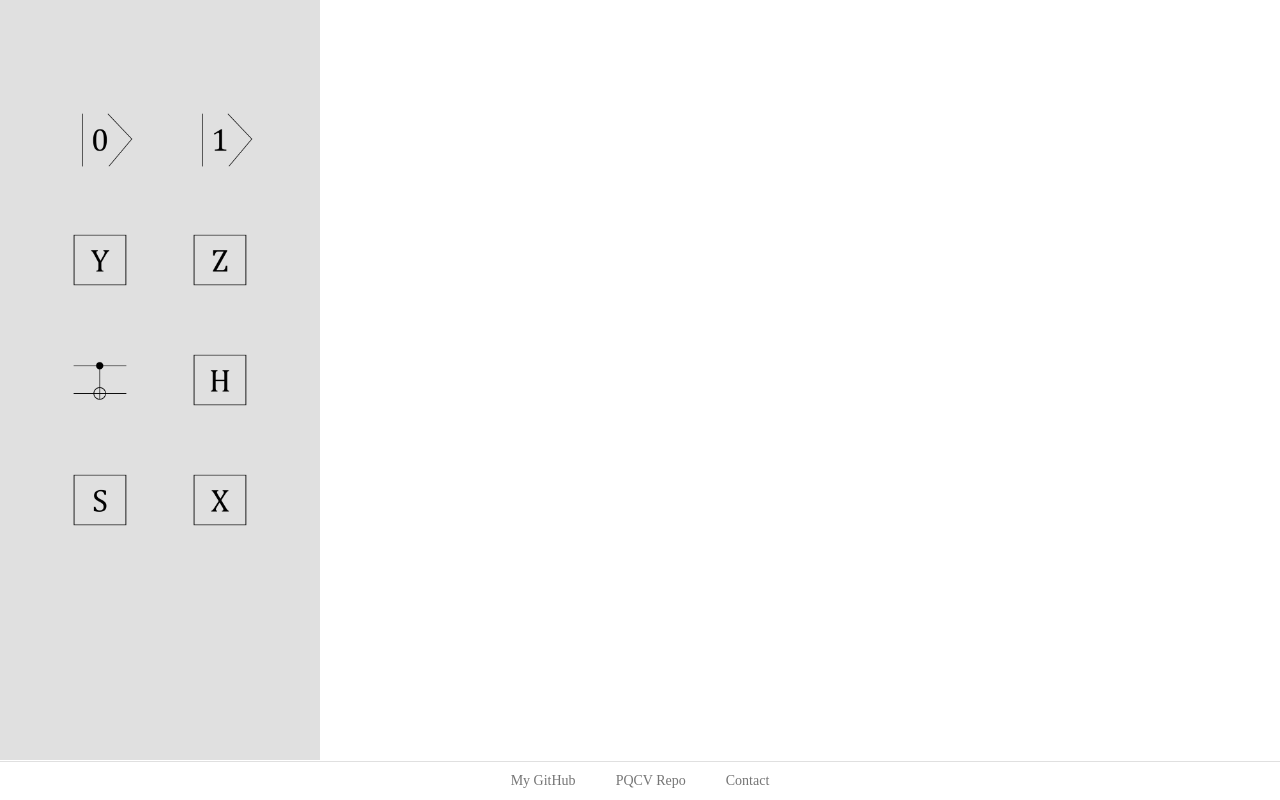
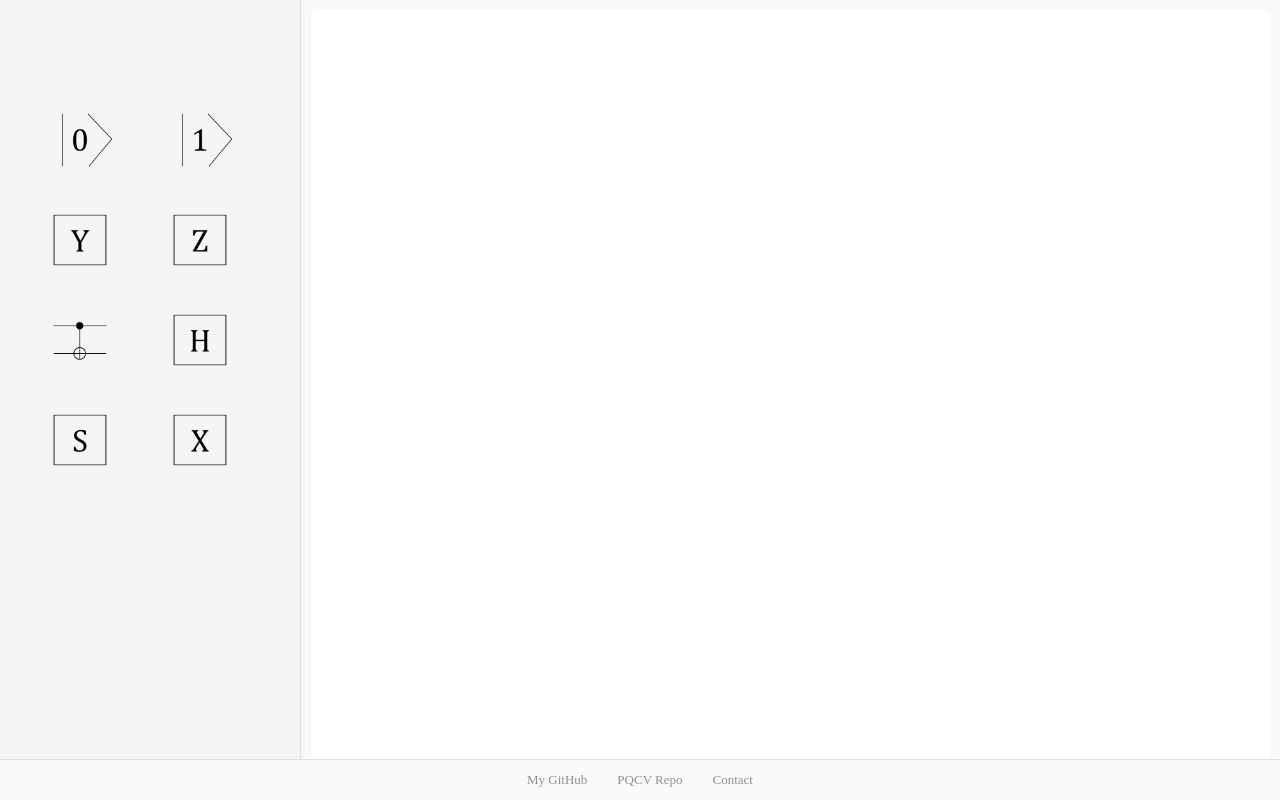
Before and after one commit to abrege11/pqcv, a React (Vite) app: page /builder in a window 1280 px wide. Built offline with nearby package versions, Linux system fonts and the light colour scheme.

Commit message:
fixed styling

```diff
--- a/src/components/BuilderWindow.component.jsx
+++ b/src/components/BuilderWindow.component.jsx
@@ -3,11 +3,15 @@ import { theme } from '../theme';
 
 const classes = {
   container: {
+    flex: 1,
     height: '100%',
     backgroundColor: theme.colors.white,
     display: 'flex',
     alignItems: 'center',
     justifyContent: 'center',
+    borderRadius: 6,
+    margin: 10,
+    boxShadow: '0 1px 3px rgba(0,0,0,0.05)',
   },
 };
 
--- a/src/components/Footer.component.jsx
+++ b/src/components/Footer.component.jsx
@@ -10,13 +10,15 @@ const classes = {
     alignItems: 'center',
     justifyContent: 'center',
     borderTop: `1px solid ${theme.colors.lightGrey}`,
-    gap: 40,
+    backgroundColor: '#FAFAFA',
+    gap: 30,
   },
   link: {
-    fontSize: 14,
+    fontSize: 13,
     color: theme.colors.darkGrey,
     textDecoration: 'none',
     cursor: 'pointer',
+    opacity: 0.8,
   },
 };
 
--- a/src/components/SideBar.component.jsx
+++ b/src/components/SideBar.component.jsx
@@ -3,25 +3,20 @@ import { theme } from '../theme';
 
 const classes = {
   container: {
-    position: "absolute",
-    width: 300,
-    top: 0,
-    bottom: 40,
-    backgroundColor: theme.colors.lightGrey,
+    width: 280,
+    backgroundColor: '#F5F5F5',
     display: 'grid',
-    gridTemplateColumns: 'repeat(2, min-content)',
-    gridAutoRows: 'auto',
-    gap: 40,
+    gridTemplateColumns: 'repeat(2, 100px)',
+    gridAutoRows: 'min-content',
+    gap: 20,
     justifyContent: 'center',
     alignContent: 'start',
-    padding: 10,
-    paddingTop: 100,
+    padding: '100px 10px 20px 10px',
+    borderRight: `1px solid ${theme.colors.lightGrey}`,
+    boxShadow: '2px 0 4px rgba(0,0,0,0.03)',
   },
 };
 
-
 export default function SideBar({ children }) {
-  return <div style={classes.container}>
-    {children}
-  </div>;
+  return <div style={classes.container}>{children}</div>;
 }
--- a/src/screens/Builder.screen.jsx
+++ b/src/screens/Builder.screen.jsx
@@ -1,32 +1,35 @@
 import React from 'react';
-import Header from '../components/Header.component';
 import SideBar from '../components/SideBar.component';
 import BuilderWindow from '../components/BuilderWindow.component';
 import Footer from '../components/Footer.component';
-import { theme } from '../theme';
 import { SPRITE_ORDER } from '../constants';
 import SpriteImage from '../components/SpriteImage.component';
-
 
 const classes = {
   screen: {
     display: 'flex',
     flexDirection: 'column',
     height: '100vh',
+    backgroundColor: '#FAFAFA',
   },
-
+  main: {
+    display: 'flex',
+    flex: 1,
+    overflow: 'hidden',
+  },
 };
 
 export default function BuilderScreen() {
   return (
     <div style={classes.screen}>
-      {/* <Header /> */}
+      <div style={classes.main}>
         <SideBar>
           {SPRITE_ORDER.map((i) => (
             <SpriteImage key={i} index={i} size={80} />
           ))}
         </SideBar>
         <BuilderWindow />
+      </div>
       <Footer />
     </div>
   );
```
Lines whose indentation alone changed are shown as unchanged.
